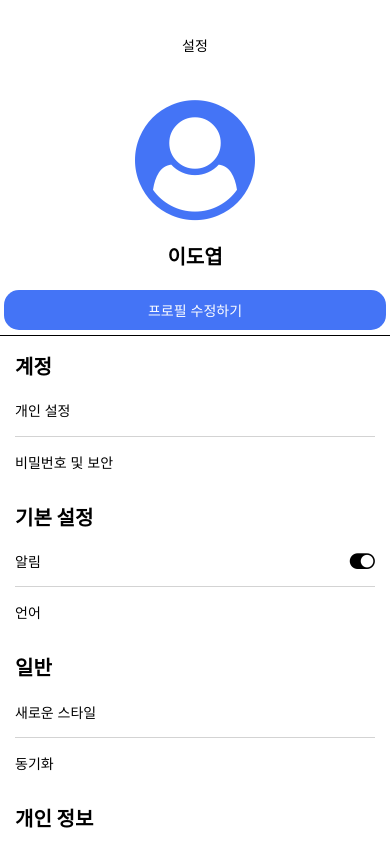
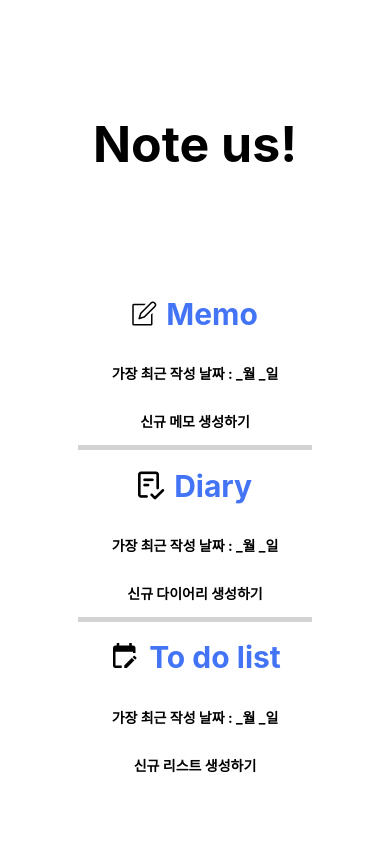
Before and after one commit to jhyunwoo/beatus-note-us, a React Native app: screen / in a window 390 px wide. Built offline with nearby package versions, Linux system fonts and the light colour scheme.

Commit message:
첫 화면 버튼화

```diff
--- a/App.js
+++ b/App.js
@@ -1,143 +1,152 @@
 import { StatusBar } from "expo-status-bar";
-import { StyleSheet, Text, View, ScrollView, Alert, TouchableOpacity } from "react-native";
-import { FontAwesome } from "@expo/vector-icons";
+import { StyleSheet, Text, View, TouchableOpacity, Alert } from "react-native";
+import { SimpleLineIcons } from "@expo/vector-icons";
+import { Octicons } from "@expo/vector-icons";
+import { MaterialCommunityIcons } from "@expo/vector-icons";
+import { Button } from "react-native-web";
 
 export default function App() {
   return (
-    <ScrollView style={{ flex: 1 }}>
-      <View style={styles.container}>
-        <View style={styles.setting_text}>
-          <Text>설정</Text>
+    <View style={styles.container}>
+      <View style={styles.title}>
+        <Text style={styles.Note_us}>Note us!</Text>
+      </View>
+      <TouchableOpacity
+      style={styles.bottom_line}
+      onPress={() => Alert.alert('memo')}
+      >
+        <View style={styles.menu}>
+          <View style={styles.icons}>
+            <SimpleLineIcons name="note" size={24} color="black" />
+          </View>
+          <View style={styles.title_Text}>
+            <Text style={styles.texts}>Memo</Text>
+          </View>
         </View>
-        <View style={styles.userIcon}>
-          <FontAwesome name="user-circle" size={120} color="rgb(68,116,246)" />
+        <View style={styles.date}>
+          <Text style={styles.font}>
+            가장 최근 작성 날짜 : _월 _일
+          </Text>
         </View>
-        <View style={styles.nickname}>
-          <Text style={styles.nickname_text}>이도엽</Text>
+        <View style={styles.date}>
+          <Text style={{ fontWeight: "bold" }}>
+            신규 메모 생성하기
+          </Text>
         </View>
-        <TouchableOpacity
-        style={styles.profile_botton}
-        onPress={() => Alert.alert('프로필 변경!')}
-        >
-        <Text style={{color:"white"}}>프로필 수정하기</Text>
       </TouchableOpacity>
-      </View>
-      <View style={styles.setting}>
-        <View style={styles.title_setting1}>
-          <Text style={styles.title_text}>계정</Text>
+      <TouchableOpacity
+      style={styles.bottom_line}
+      onPress={() => Alert.alert('diary')}
+      >
+        <View style={styles.menu}>
+          <View style={styles.icons}>
+            <Octicons name="checklist" size={28} color="black" />
+          </View>
+          <View style={styles.title_Text}>
+            <Text style={styles.texts}>Diary</Text>
+          </View>
         </View>
-        <View style={styles.underline_menu}>
-          <Text>개인 설정</Text>
+        <View style={styles.date}>
+          <Text style={styles.font}>
+            가장 최근 작성 날짜 : _월 _일
+          </Text>
         </View>
+        <View style={styles.date}>
+          <Text style={styles.font}>
+            신규 다이어리 생성하기
+          </Text>
+        </View>
+      </TouchableOpacity>
+      <TouchableOpacity
+      style={styles.Memo}
+      onPress={() => Alert.alert('to do list')}
+      >
         <View style={styles.menu}>
-          <Text>비밀번호 및 보안</Text>
+          <View style={styles.icons}>
+            <MaterialCommunityIcons
+              name="calendar-edit"
+              size={30}
+              color="black"
+            />
+          </View>
+          <View style={styles.title_Text}>
+            <Text style={styles.texts}>To do list</Text>
+          </View>
         </View>
-        <View style={styles.title_setting2}>
-          <Text style={styles.title_text}>기본 설정</Text>
+        <View style={styles.date}>
+          <Text style={styles.font}>
+            가장 최근 작성 날짜 : _월 _일
+          </Text>
         </View>
-        <View style={styles.underline_menu}>
-          <Text>알림</Text>
-          <FontAwesome name="toggle-on" size={22} color="black" />
+        <View style={styles.date}>
+          <Text style={styles.font}>
+            신규 리스트 생성하기
+          </Text>
         </View>
-        <View style={styles.menu}>
-          <Text>언어</Text>
-        </View>
-        <View style={styles.title_setting2}>
-          <Text style={styles.title_text}>일반</Text>
-        </View>
-        <View style={styles.underline_menu}>
-          <Text>새로운 스타일</Text>
-        </View>
-        <View style={styles.menu}>
-          <Text>동기화</Text>
-        </View>
-        <View style={styles.title_setting2}>
-          <Text style={styles.title_text}>개인 정보</Text>
-        </View>
-        <View>
-          <Text>이 앱이 사용하는 권한</Text>
-        </View>
-        <View style={styles.title_setting2}>
-          <Text style={styles.title_text}>그 외의 것들</Text>
-        </View>
-        <View style={styles.margin}>
-          <Text>불편한 점 문의하기 (문의번호 : 010 - 0000 - 0000)</Text>
-        </View>
-      </View>
-    </ScrollView>
+      </TouchableOpacity>
+      <View style={styles.margin}></View>
+    </View>
   );
 }
 
 const styles = StyleSheet.create({
   container: {
-    backgroundColor: "#fff",
+    flex: 1,
+    alignItems: "center"
+  },
+  title: {
+    flex: 5,
+    backgroundColor: "white",
+    justifyContent: "center",
+    alignItems: "center",
+  },
+  Note_us: {
+    fontSize: 50,
+    fontWeight: "bold",
+    marginTop: 10,
+  },
+  Memo: {
+    flex: 3,
+    backgroundColor: "White",
     alignItems: "center",
     justifyContent: "center",
-    borderBottomWidth: 1,
-    marginTop: 30,
   },
-  setting_text: {
+  bottom_line: {
+    flex: 3,
+    backgroundColor: "White",
+    alignItems: "center",
     justifyContent: "center",
-    alignItems: "center",
-    borderRadius: 15,
-    marginBottom: 5,
-    height: 30,
-    marginBottom: 20,
+    borderBottomWidth: 5,
+    borderBottomColor: "lightgray",
+    width: "60%",
   },
-  userIcon: {
+  texts: {
+    fontSize: 30,
+    fontWeight: "bold",
+    color: "rgb(68,116,246)",
+  },
+  menu: {
+    flex: 1.5,
     justifyContent: "center",
-    height: 160
+    flexDirection: "row",
   },
-  nickname: {
+  icons: {
     justifyContent: "center",
-    alignItems: "center",
-    borderRadius: 15,
-    marginBottom: 5,
-    height: 30,
-    marginBottom: 20,
+    marginRight: 5,
   },
-  nickname_text: {
-    fontSize: 20,
+  title_Text: {
+    justifyContent: "center",
+    marginLeft: 5,
+  },
+  date: {
+    flex: 1,
+    justifyContent: "center",
+  },
+  font: {
     fontWeight: "bold",
   },
-  profile_botton: {
-    justifyContent: "center",
-    backgroundColor: "rgb(68,116,246)",
-    width: "98%",
-    alignItems: "center",
-    borderRadius: 15,
-    marginBottom: 5,
-    height: 40,
-  },
-  setting: {
-    marginLeft: 15,
-    marginRight: 15
-  },
-  title_setting1: {
-    marginTop: 15,
-    marginBottom: 20
-  },
-  title_text : {
-    fontSize: 20,
-    fontWeight: "bold"
-  },
-  underline_menu: {
-    borderBottomWidth: 1,
-    paddingBottom: 15,
-    borderColor: "lightgray",
-    flex:1,
-    flexDirection:"row",
-    justifyContent: "space-between",
-    alignItems:"center"
-  },
-  menu: {
-    paddingTop: 15
-  },
-  title_setting2: {
-    marginTop: 30,
-    marginBottom: 20
-  },
   margin: {
-    marginBottom: 20
+    flex: 1,
+    backgroundColor: "white",
   }
 });
```
